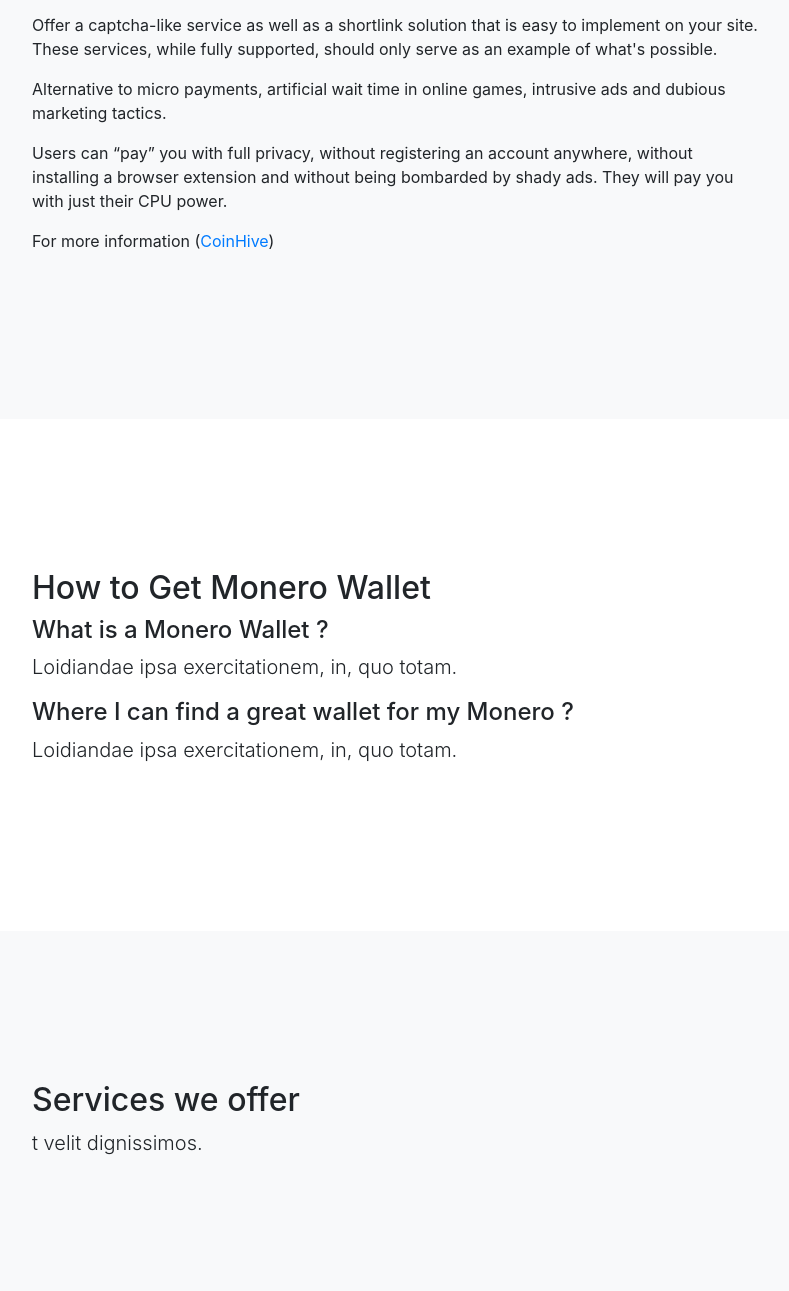
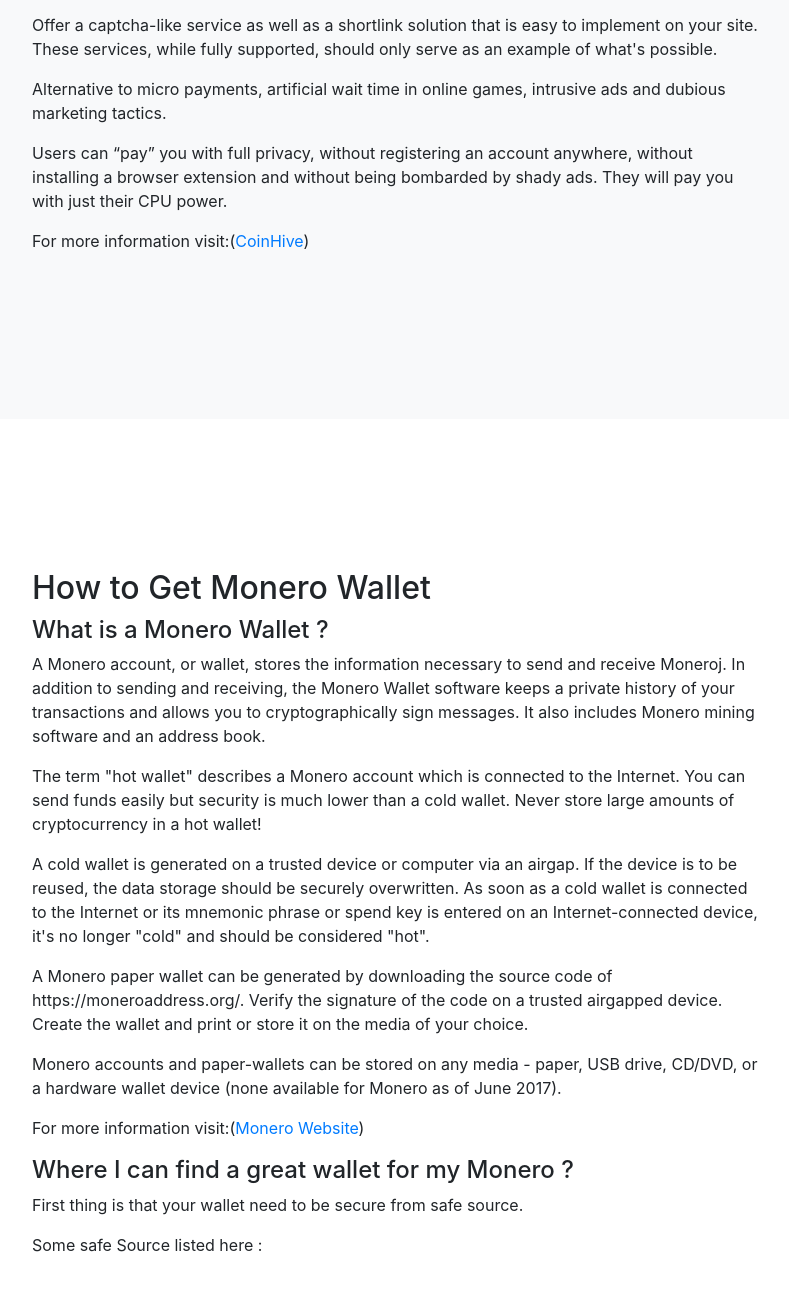
Before and after one commit to techqc/xmr, a website with bundled scripts: page index.html in a window 1280 px wide. Shown: the part 1842-3133 px from the top of the page, without its empty margins (243-1032 px from the left). Built offline with nearby package versions, Linux system fonts and the light colour scheme; a script that the page names is missing.

Commit message:
added content monero wallet

```diff
--- a/index.html
+++ b/index.html
@@ -105,7 +105,7 @@
           <p>Offer a captcha-like service as well as a shortlink solution that is easy to implement on your site. These services, while fully supported, should only serve as an example of what's possible.</p>
           <p>Alternative to micro payments, artificial wait time in online games, intrusive ads and dubious marketing tactics.</p>
           <p>Users can “pay” you with full privacy, without registering an account anywhere, without installing a browser extension and without being bombarded by shady ads. They will pay you with just their CPU power.</p>
-          <p>For more information (<a href="https://coinhive.com/">CoinHive</a>)</p>
+          <p>For more information visit:(<a href="https://coinhive.com/">CoinHive</a>)</p>
 		  </div>
         </div>
       </div>
@@ -117,9 +117,19 @@
           <div class="col-lg-8 mx-auto">
             <h2>How to Get Monero Wallet</h2>
 			<h4>What is a Monero Wallet ?</h4>
-            <p class="lead">Loidiandae ipsa exercitationem, in, quo totam.</p>
+            <p>A Monero account, or wallet, stores the information necessary to send and receive Moneroj. In addition to sending and receiving, the Monero Wallet software keeps a private history of your transactions and allows you to cryptographically sign messages. It also includes Monero mining software and an address book.</p>
+			<p>The term "hot wallet" describes a Monero account which is connected to the Internet. You can send funds easily but security is much lower than a cold wallet. Never store large amounts of cryptocurrency in a hot wallet!</p>
+			<p>A cold wallet is generated on a trusted device or computer via an airgap. If the device is to be reused, the data storage should be securely overwritten. As soon as a cold wallet is connected to the Internet or its mnemonic phrase or spend key is entered on an Internet-connected device, it's no longer "cold" and should be considered "hot".</p>
+			<p>A Monero paper wallet can be generated by downloading the source code of https://moneroaddress.org/. Verify the signature of the code on a trusted airgapped device. Create the wallet and print or store it on the media of your choice.</p>
+			<p>Monero accounts and paper-wallets can be stored on any media - paper, USB drive, CD/DVD, or a hardware wallet device (none available for Monero as of June 2017).</p>
+			<p>For more information visit:(<a href="https://getmonero.org/resources/moneropedia/wallet.html">Monero Website</a>)</p>
 			<h4>Where I can find a great wallet for my Monero ?</h4>
-            <p class="lead">Loidiandae ipsa exercitationem, in, quo totam.</p>
+            <p>First thing is that your wallet need to be secure from safe source.</p>
+			<p>Some safe Source listed here :</p>
+			<p></p>
+			<p></p>
+			<p></p>
+			<p></p>
           </div>
         </div>
       </div>
```
